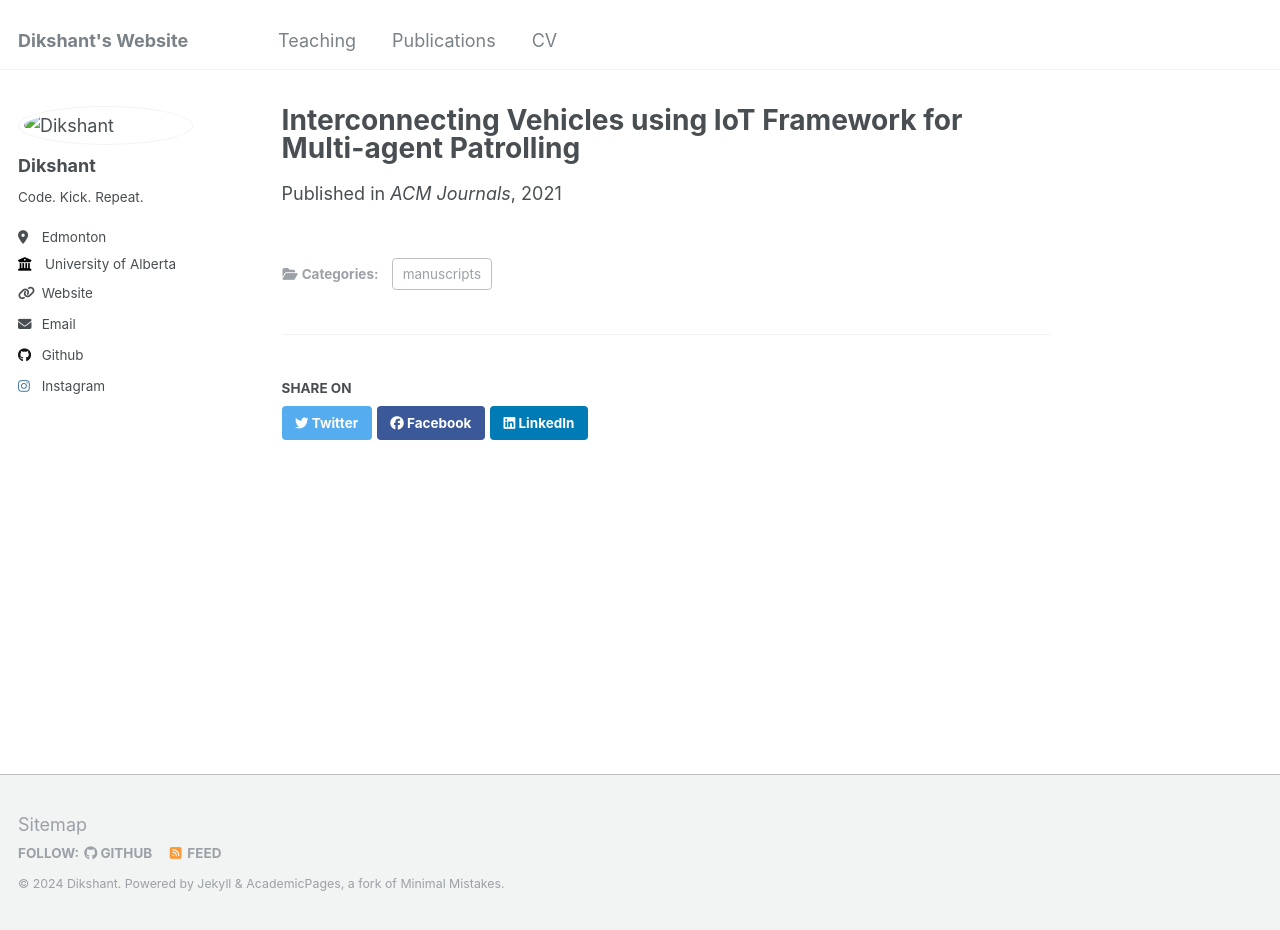
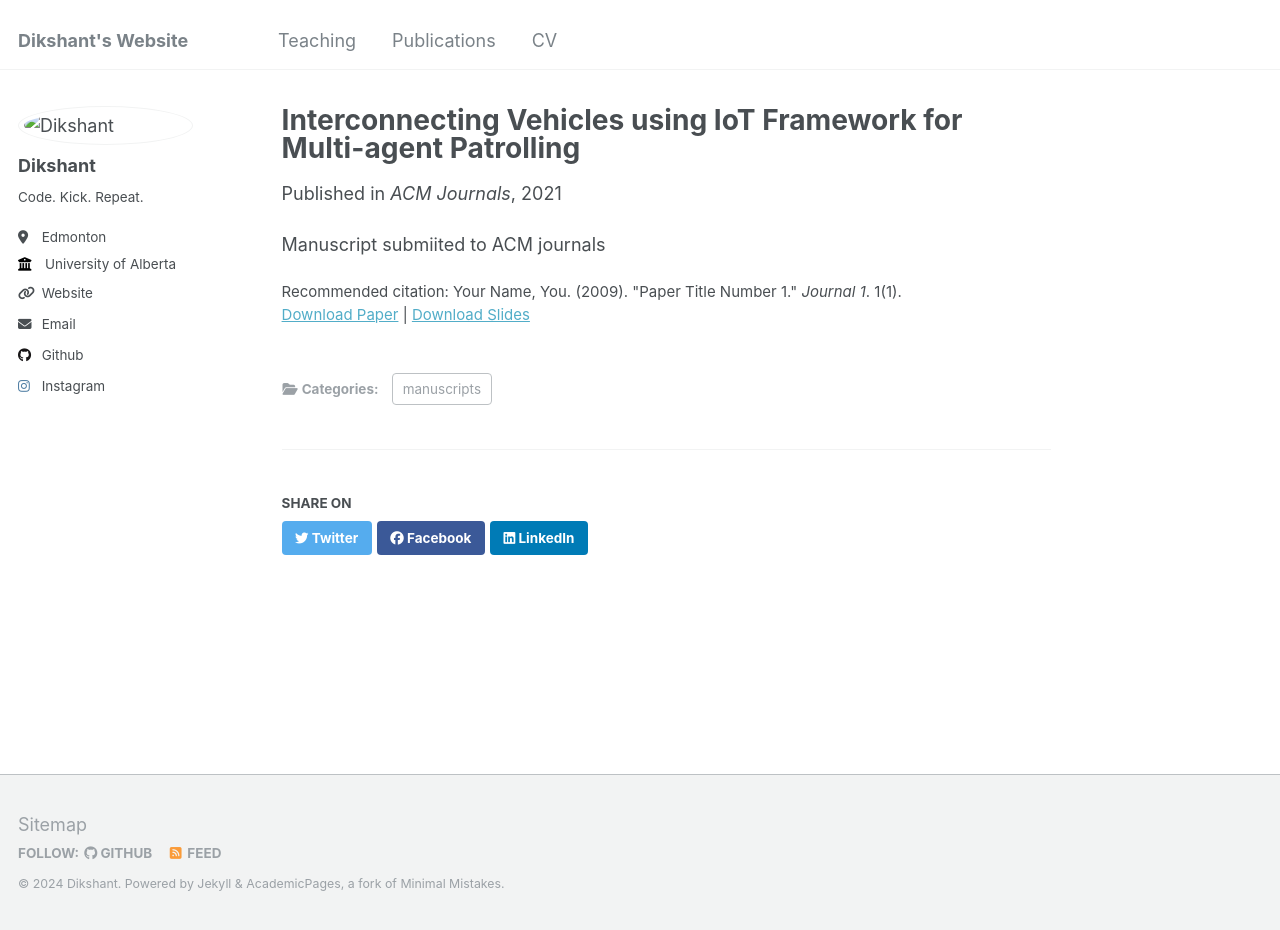
Before and after one commit to Dikshuy/Dikshuy.github.io, a Jekyll site: the page built from _publications/2009-10-01-paper-title-number-1.md, in a window 1280 px wide and 930 px high. Built offline with Jekyll 4.4.1, drawn with Linux system fonts in a browser that asks for light colours.

Commit message:
publications test

```diff
--- a/_config.yml
+++ b/_config.yml
@@ -9,7 +9,7 @@
 # Basic Site Settings
 locale                   : "en-US"
 title                    : "Dikshant's Website"
-title_separator          : # "-"
+title_separator          : "-"
 name                     : &name "Dikshant"
 description              : &description "personal description"
 url                      : https://dikshuy.github.io # the base hostname & protocol for your site e.g. "https://mmistakes.github.io"
@@ -49,7 +49,7 @@ author:
 
   # Social media
   # bluesky          : "bsky.app" # Replace this with you Bluesky username
-  facebook         : # https://www.facebook.com
+  facebook         : #
   flickr           : # Username
   foursquare       : # Username
   goodreads        : # Username
--- a/_publications/2009-10-01-paper-title-number-1.md
+++ b/_publications/2009-10-01-paper-title-number-1.md
@@ -6,7 +6,9 @@ permalink: /publication/2009-10-01-paper-title-number-1
 excerpt: 'This paper is about patrolling remote areas using autonomous vehicles and how to coordinate between them using multi agent reinforcement learning'
 date: 2021-03-01
 venue: 'ACM Journals'
-slidesurl: #'http://academicpages.github.io/files/slides1.pdf'
+slidesurl: 'http://academicpages.github.io/files/slides1.pdf'
 paperurl: 'http://dikshuy.github.io/files/toit_ma.pdf'
-citation: #'Your Name, You. (2009). &quot;Paper Title Number 1.&quot; <i>Journal 1</i>. 1(1).'
+citation: 'Your Name, You. (2009). &quot;Paper Title Number 1.&quot; <i>Journal 1</i>. 1(1).'
 ---
+
+Manuscript submiited to ACM journals
```
Also changed, not shown: README.md (+2 -48 lines).
